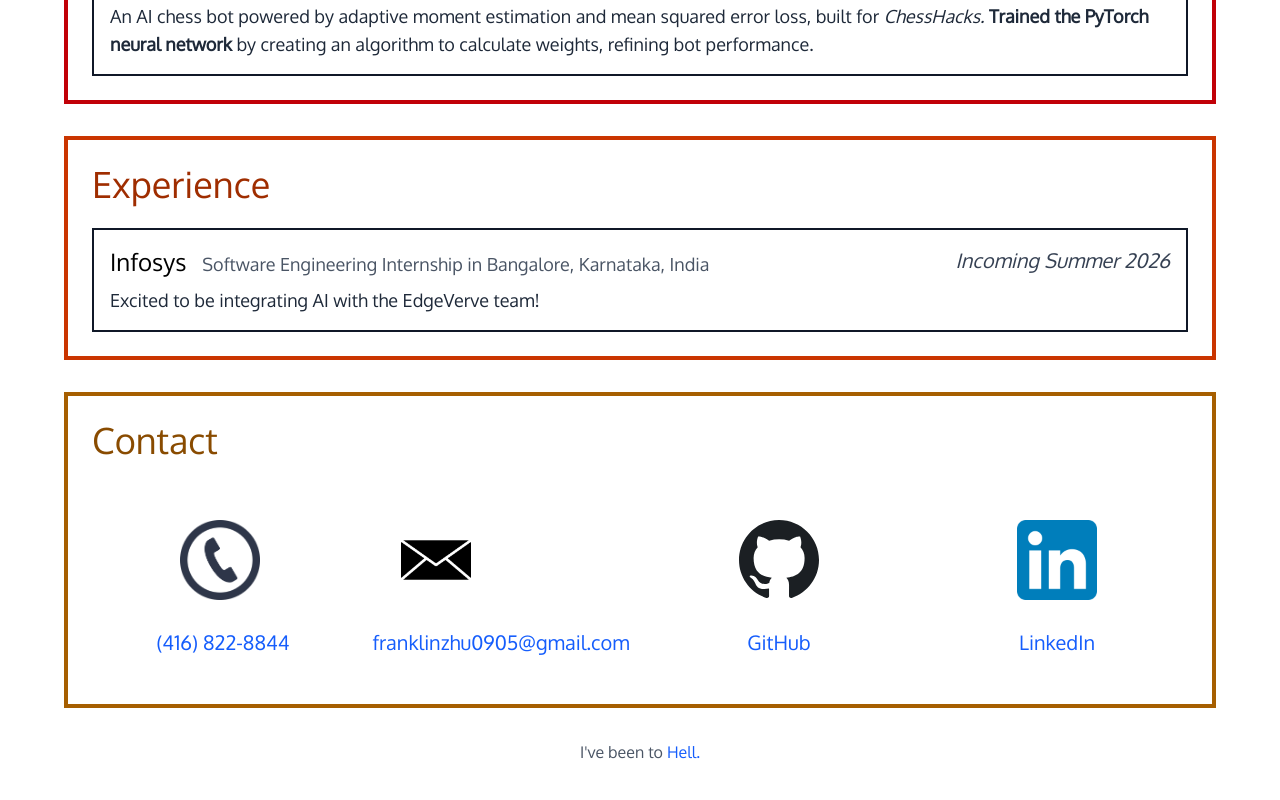
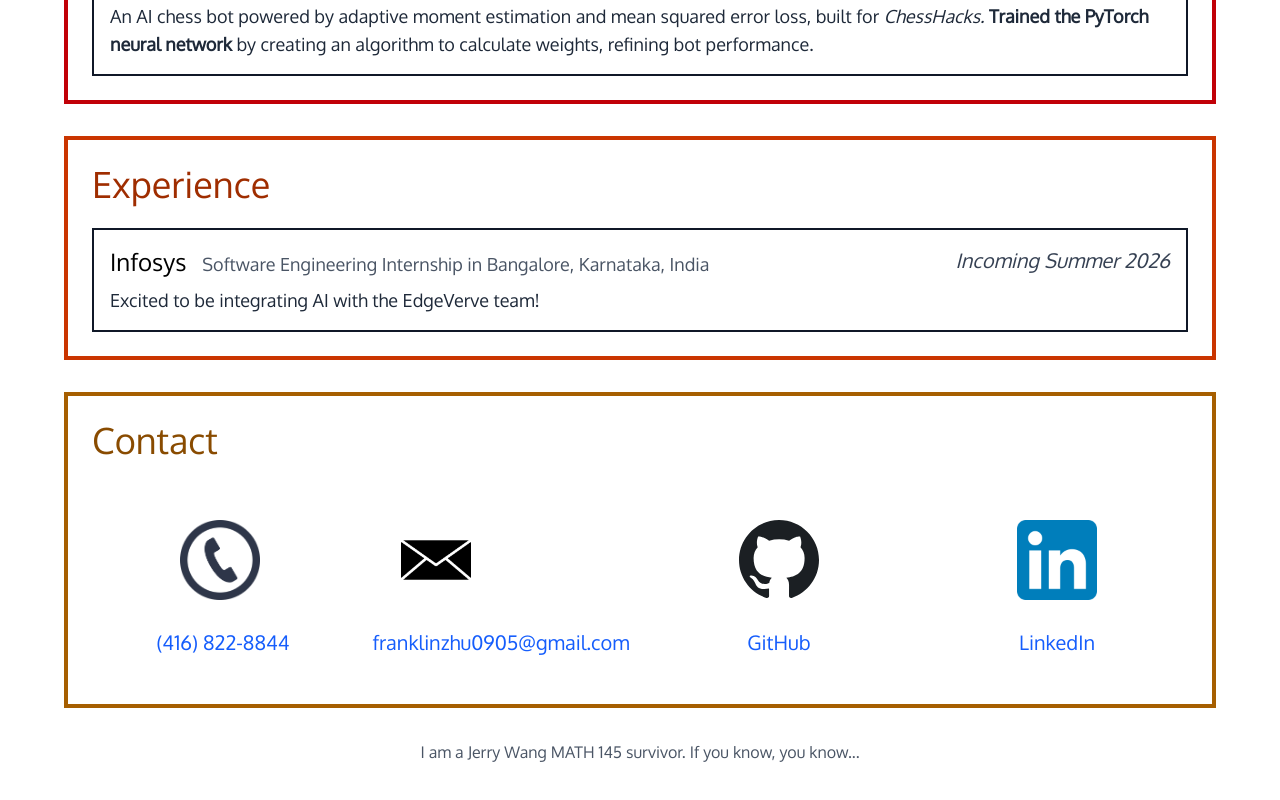
Before and after one commit to f47zhu/personal-website, a Next.js app: page / in a window 1280 px wide. Shown: the part 1069-1869 px from the top of the page. Built offline with nearby package versions, Linux system fonts and the light colour scheme; a web font is replaced by a local one.

Commit message:
fix: Fix client-side random generation

```diff
--- a/app/randomFunFact.tsx
+++ b/app/randomFunFact.tsx
@@ -1,3 +1,7 @@
+"use client"
+
+import { useState, useEffect } from 'react';
+
 const funFacts = [
   <>I used to <a href="https://osu.ppy.sh/users/10975777" target="_blank">play osu! tournaments.</a></>,
   <>My favourite colour has always been yellow.</>,
@@ -16,9 +20,15 @@ function randint(max: number) {
 }
 
 export function RandomFunFact() {
+  const [randIndex, setRandIndex] = useState(0);
+
+  useEffect(() => {
+    setRandIndex(randint(funFacts.length));
+  }, []);
+
   return (
     <div className="text-base text-center text-gray-600 dark:text-gray-400">
-      {funFacts[randint(funFacts.length)]}
+      {funFacts[randIndex]}
     </div>
   );
 }
```
